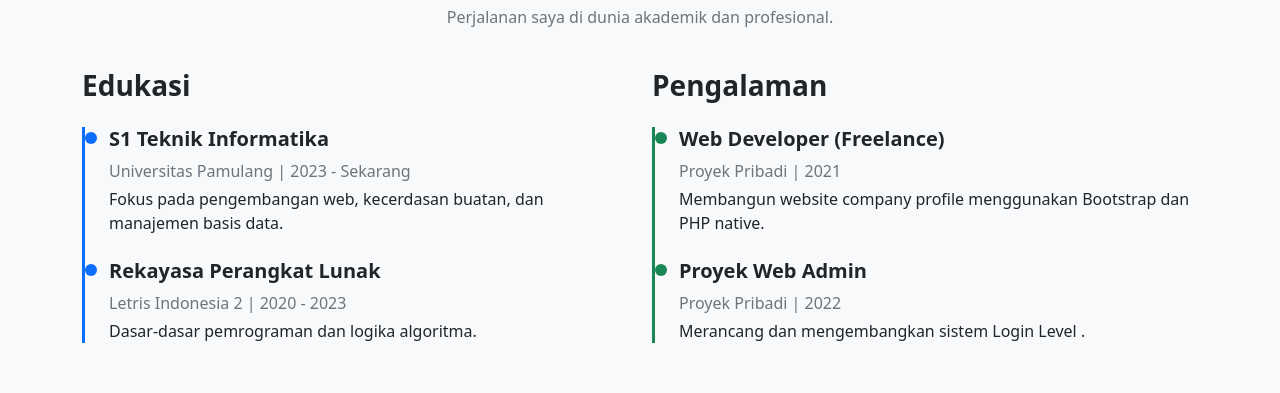
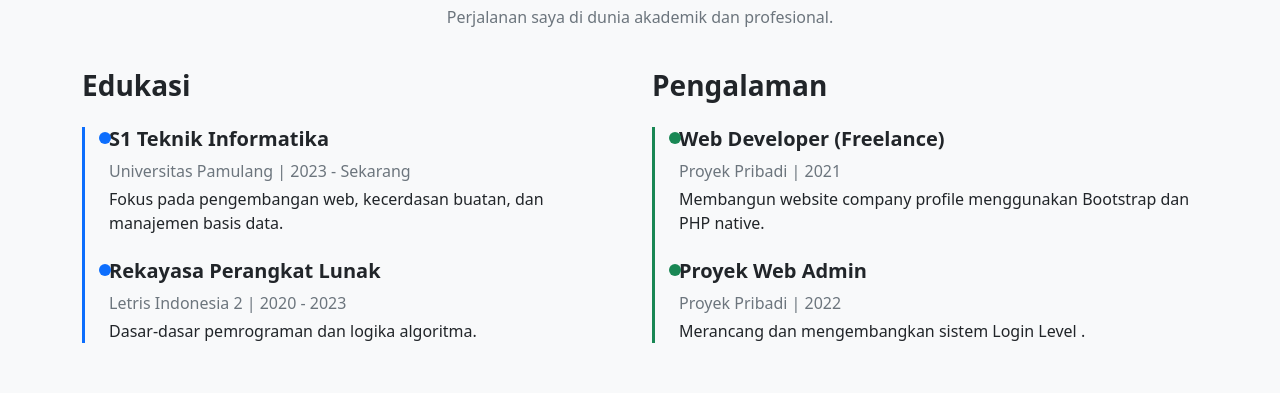
Before and after one commit to adamsofyann/Portfolio, a plain HTML site: page index.html in a window 1280 px wide. Shown: the part 990-1383 px from the top of the page. Drawn offline with nearby package versions, Linux system fonts and the light colour scheme.

Commit message:
membenarkan githb

```diff
--- a/link/public.css
+++ b/link/public.css
@@ -16,7 +16,6 @@
     height: 100%;
 }
 
-/* Style untuk timeline edukasi */
 .timeline-item {
     position: relative;
 }
@@ -28,17 +27,13 @@
     height: 12px;
     background-color: #0d6efd;
     border-radius: 50%;
-    left: -24px;
-    /* Sesuaikan agar pas dengan border */
+    left: -10px;
     top: 5px;
 }
 
-/* Style untuk timeline pengalaman */
 .timeline-success .timeline-item::before {
     background-color: #198754;
-    /* Warna hijau success */
 }
-
 
 
 
@@ -62,3 +57,12 @@
     font-size: 35px;
     color: #333333;
 }
+
+* {
+    box-sizing: border-box;
+}
+
+html, body {
+    max-width: 100%;
+    overflow-x: hidden;
+}
```
